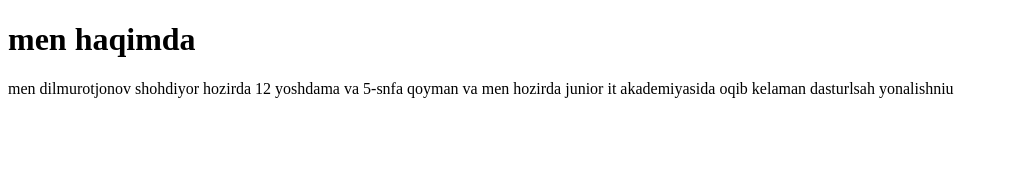
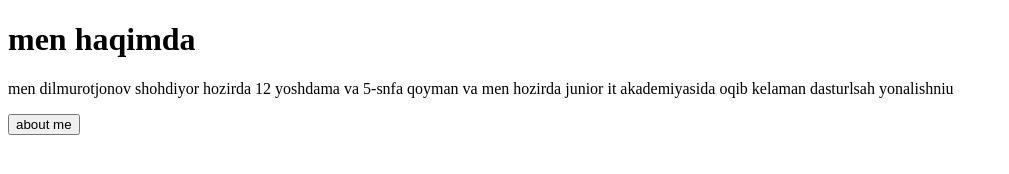
Before and after one commit to shohdiyo-7/dars_3, a plain HTML site: page index.html in a window 1280 px wide. Shown: the whole page, without its empty margins (0-1009 px from the left). Drawn offline with Linux system fonts and the light colour scheme.

Commit message:
butoon qoshildi

```diff
--- a/index.html
+++ b/index.html
@@ -9,6 +9,8 @@
     <div>
         <h1>men haqimda</h1>
         <p>men dilmurotjonov shohdiyor hozirda 12 yoshdama va 5-snfa qoyman va men hozirda junior it akademiyasida oqib kelaman dasturlsah yonalishniu</p>
+        <button>about me</button>
     </div>
+
 </body>
 </html>
```
